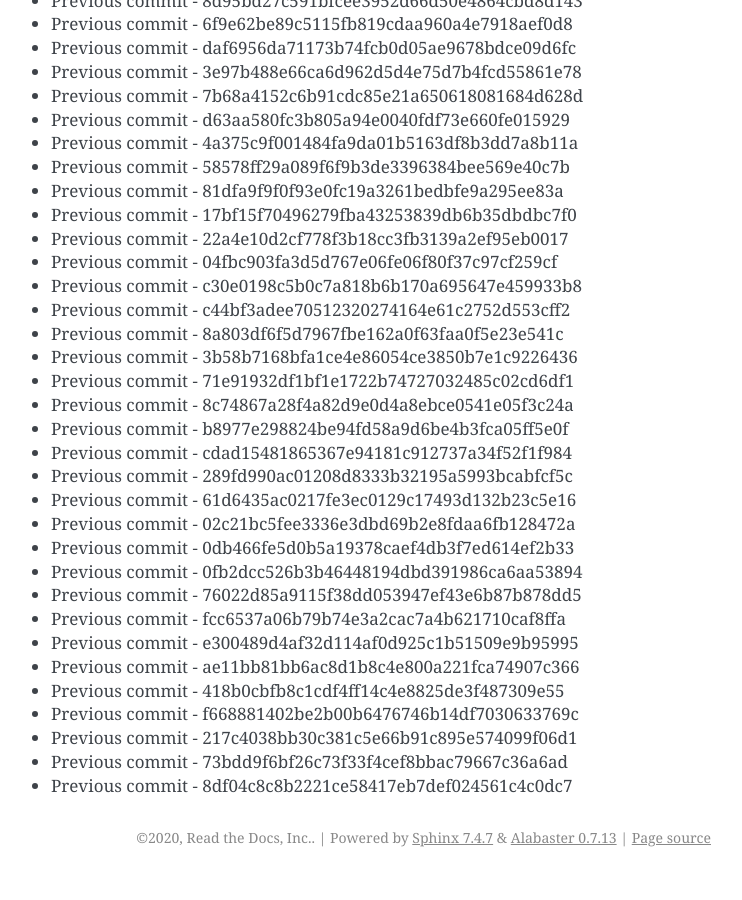
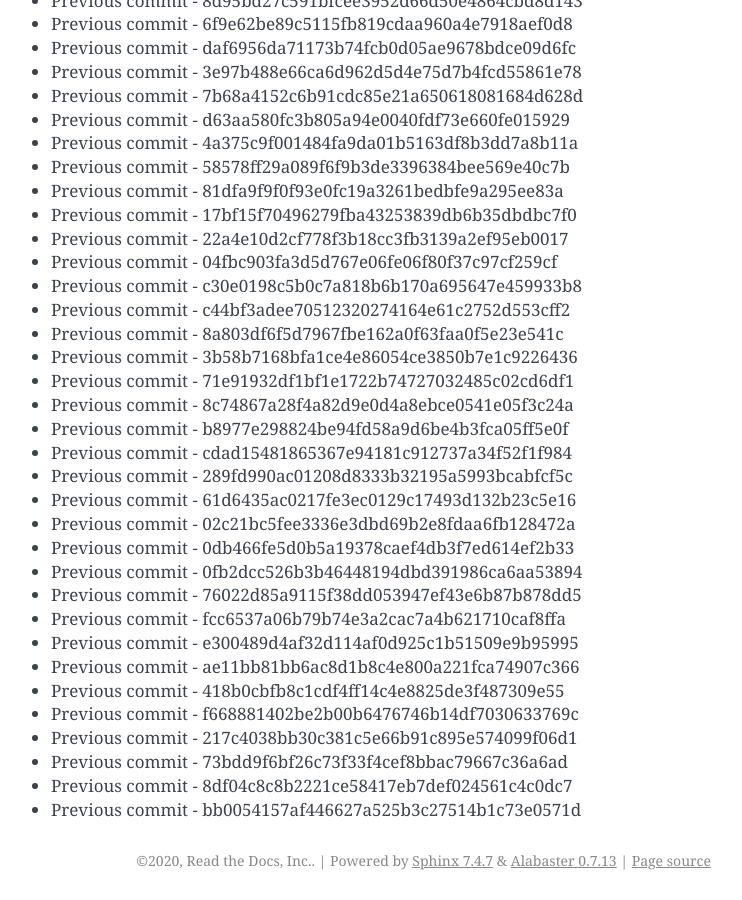
Before and after one commit to readthedocs/rtd-git-stresstest, a Sphinx documentation site: the page built from docs/updates.rst, in a window 1280 px wide and 900 px high, scrolled down 9793 px. Shown: the whole window, without its empty margins (399-1141 px from the left). Built offline with Sphinx 7.4.7, drawn with Linux system fonts in a browser that asks for light colours; before the commit the page ends 10670 px from its top, so only the background shows below that.

Commit message:
Generating commit from previous: bb0054157af446627a525b3c27514b1c73e0571d

```diff
--- a/docs/updates.rst
+++ b/docs/updates.rst
@@ -443,3 +443,4 @@ It can be tested for any performance characteristics.
 * Previous commit - 217c4038bb30c381c5e66b91c895e574099f06d1
 * Previous commit - 73bdd9f6bf26c73f33f4cef8bbac79667c36a6ad
 * Previous commit - 8df04c8c8b2221ce58417eb7def024561c4c0dc7
+* Previous commit - bb0054157af446627a525b3c27514b1c73e0571d
```
